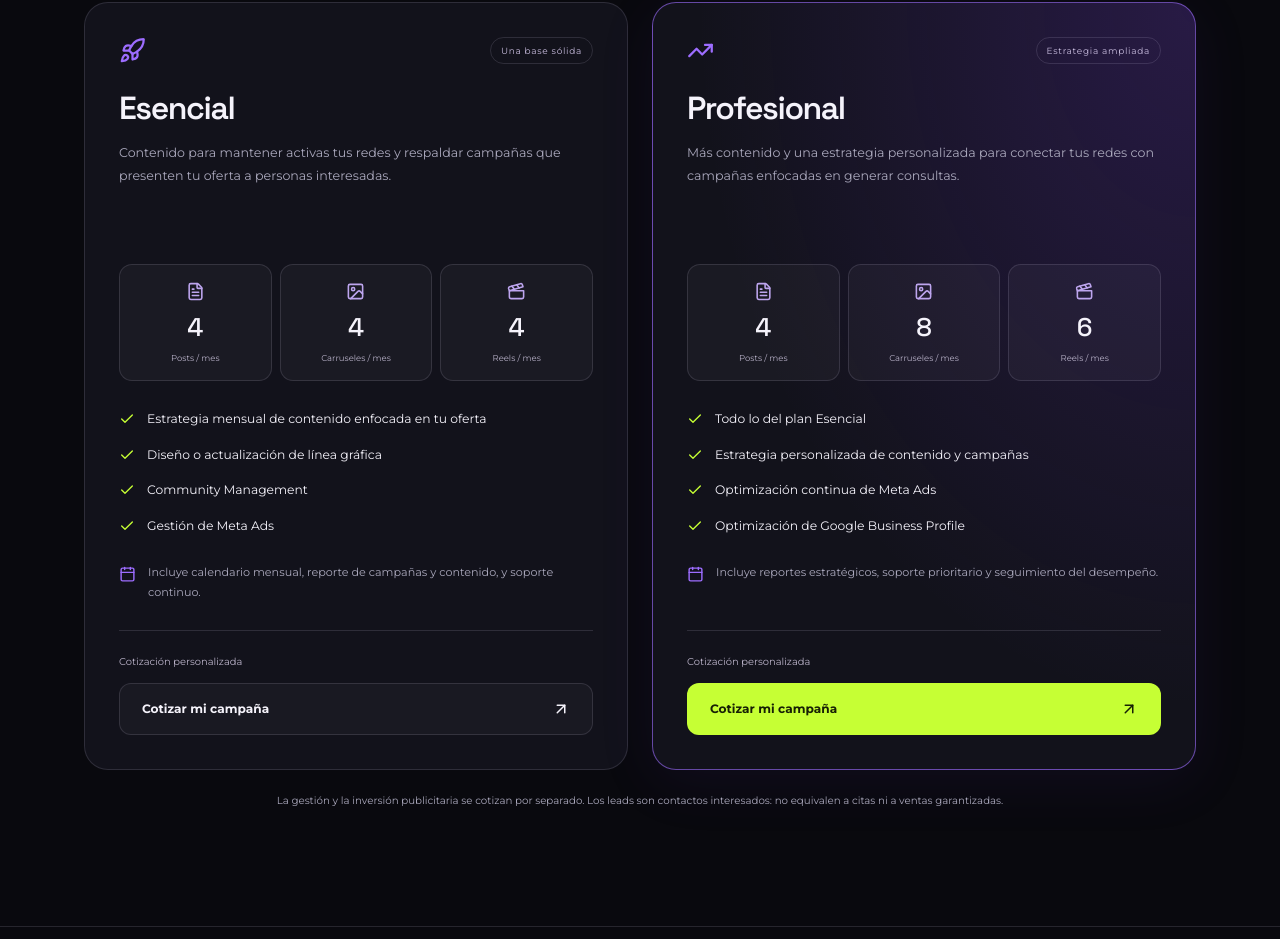
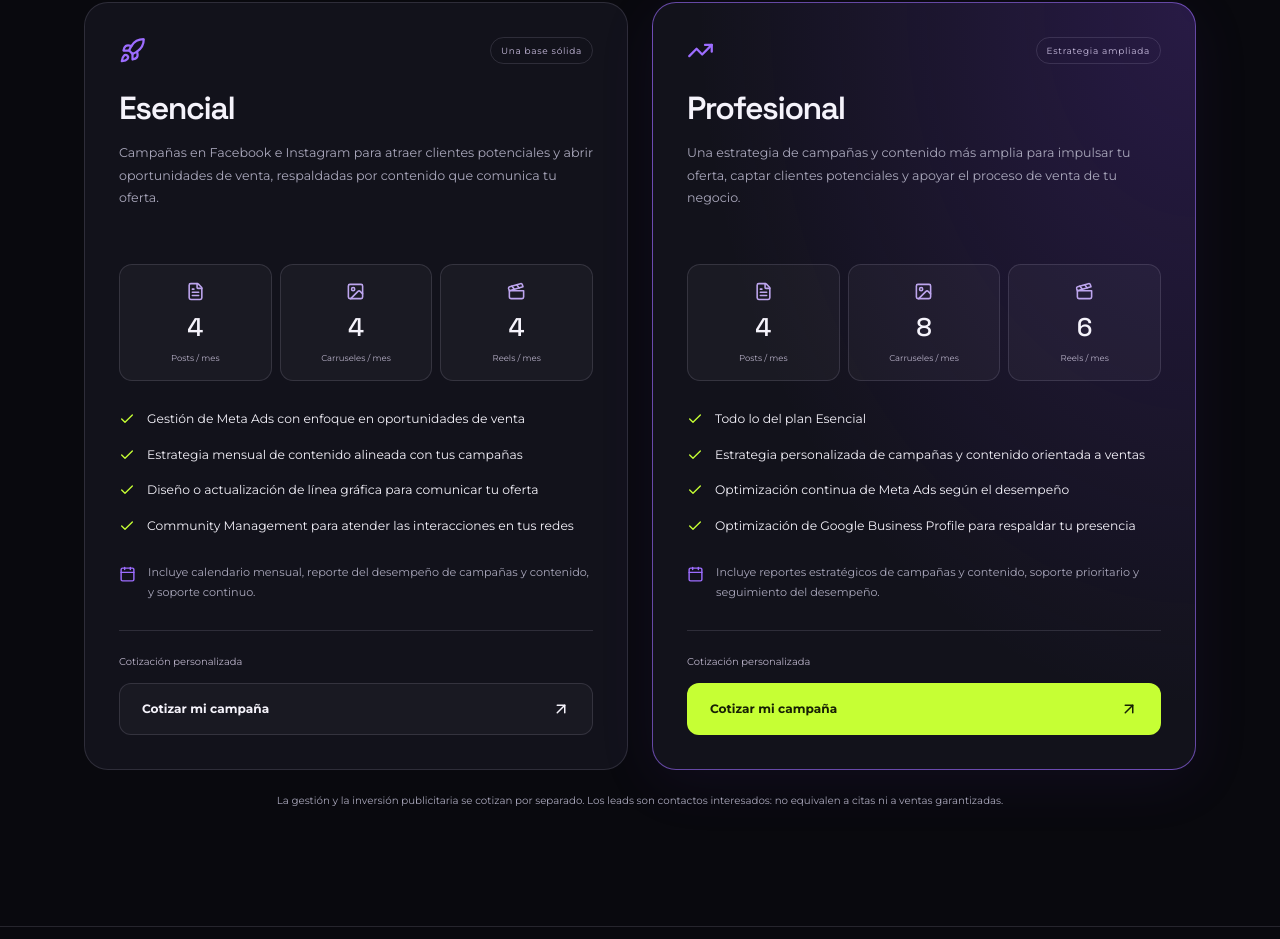
Before and after one commit to beinfinia/beinfinia, a React (Vite) app: page / in a window 1280 px wide. Shown: the part 3038-3977 px from the top of the page. Built offline with nearby package versions, Linux system fonts and the light colour scheme; the HTML template or start-up script is replaced by a standard one.

Commit message:
Rewrite existing packages around sales-focused Meta Ads campaigns

```diff
--- a/src/components/InfiniaLanding.jsx
+++ b/src/components/InfiniaLanding.jsx
@@ -9,8 +9,8 @@ const INSTAGRAM_URL = 'https://www.instagram.com/beinfinia_/';
 const waLink = (message = 'Hola Infinia, quiero una campaña para generar leads para mi negocio.') => 'https://wa.me/50581820910?text=' + encodeURIComponent(message + '\n\n¿A qué se dedica tu negocio?\nRespuesta: \n\n¿Qué te gustaría lograr?\nRespuesta: ');
 function trackContact(name) { if (typeof window.fbq === 'function') window.fbq('track', 'Contact', { content_name: name }); }
 const plans = [
- {id:'esencial',name:'Esencial',icon:Rocket,featured:false,description:'Contenido para mantener activas tus redes y respaldar campañas que presenten tu oferta a personas interesadas.',features:['Estrategia mensual de contenido enfocada en tu oferta','Diseño o actualización de línea gráfica','Community Management','Gestión de Meta Ads'],deliverables:[{icon:FileText,value:'4',label:'Posts'},{icon:ImageIcon,value:'4',label:'Carruseles'},{icon:Clapperboard,value:'4',label:'Reels'}],includes:'Incluye calendario mensual, reporte de campañas y contenido, y soporte continuo.',ctaMessage:'Hola Infinia, quiero una propuesta para el plan Esencial de contenido y campañas.'},
- {id:'profesional',name:'Profesional',icon:TrendingUp,featured:true,description:'Más contenido y una estrategia personalizada para conectar tus redes con campañas enfocadas en generar consultas.',features:['Todo lo del plan Esencial','Estrategia personalizada de contenido y campañas','Optimización continua de Meta Ads','Optimización de Google Business Profile'],deliverables:[{icon:FileText,value:'4',label:'Posts'},{icon:ImageIcon,value:'8',label:'Carruseles'},{icon:Clapperboard,value:'6',label:'Reels'}],includes:'Incluye reportes estratégicos, soporte prioritario y seguimiento del desempeño.',ctaMessage:'Hola Infinia, quiero una propuesta para el plan Profesional de contenido y campañas.'}
+ {id:'esencial',name:'Esencial',icon:Rocket,featured:false,description:'Campañas en Facebook e Instagram para atraer clientes potenciales y abrir oportunidades de venta, respaldadas por contenido que comunica tu oferta.',features:['Gestión de Meta Ads con enfoque en oportunidades de venta','Estrategia mensual de contenido alineada con tus campañas','Diseño o actualización de línea gráfica para comunicar tu oferta','Community Management para atender las interacciones en tus redes'],deliverables:[{icon:FileText,value:'4',label:'Posts'},{icon:ImageIcon,value:'4',label:'Carruseles'},{icon:Clapperboard,value:'4',label:'Reels'}],includes:'Incluye calendario mensual, reporte del desempeño de campañas y contenido, y soporte continuo.',ctaMessage:'Hola Infinia, quiero una propuesta para el plan Esencial de contenido y campañas.'},
+ {id:'profesional',name:'Profesional',icon:TrendingUp,featured:true,description:'Una estrategia de campañas y contenido más amplia para impulsar tu oferta, captar clientes potenciales y apoyar el proceso de venta de tu negocio.',features:['Todo lo del plan Esencial','Estrategia personalizada de campañas y contenido orientada a ventas','Optimización continua de Meta Ads según el desempeño','Optimización de Google Business Profile para respaldar tu presencia'],deliverables:[{icon:FileText,value:'4',label:'Posts'},{icon:ImageIcon,value:'8',label:'Carruseles'},{icon:Clapperboard,value:'6',label:'Reels'}],includes:'Incluye reportes estratégicos de campañas y contenido, soporte prioritario y seguimiento del desempeño.',ctaMessage:'Hola Infinia, quiero una propuesta para el plan Profesional de contenido y campañas.'}
 ];
 const services = [
  {icon:Target,title:'Campañas que abren conversaciones',text:'Estrategia, creativos y gestión de Meta Ads para presentar tu oferta y captar personas interesadas.',tag:'01 / Campañas Ads',href:'/servicios/campanas-ads'},
```
